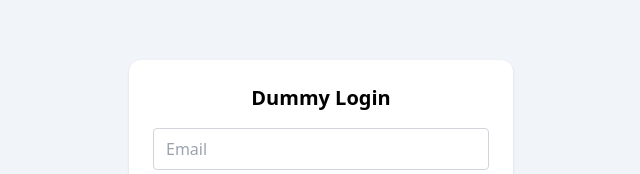
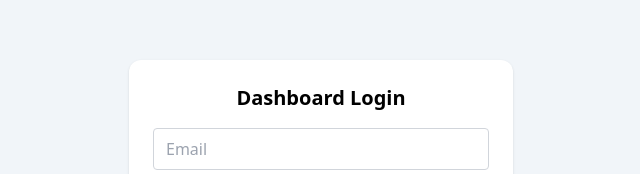
Before and after one commit to mdaroyaltech/DAILY-TRACKING, a React (Vite) app: page /login in a window 1280 px wide. Shown: the part 212-386 px from the top of the page, without its empty margins (319-959 px from the left). Built offline with nearby package versions, Linux system fonts and the light colour scheme.

Commit message:
Login Page Fix

```diff
--- a/src/pages/Login.jsx
+++ b/src/pages/Login.jsx
@@ -25,7 +25,7 @@ export default function Login({ setLoggedIn }) {
     <div className="min-h-screen flex items-center justify-center bg-slate-100">
       <div className="bg-white p-6 rounded-xl shadow w-full max-w-sm">
         <h2 className="text-xl font-bold text-center mb-4">
-          Dummy Login
+          Dashboard Login
         </h2>
 
         <input
```
